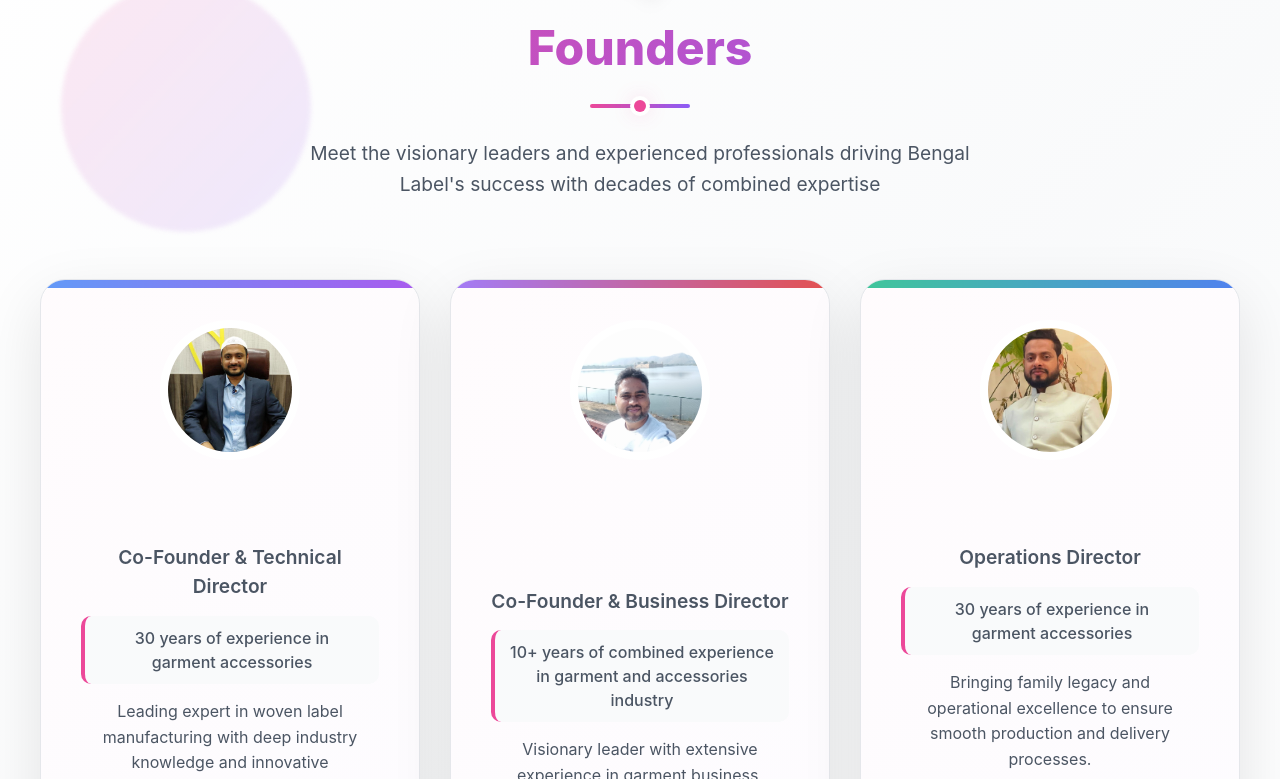
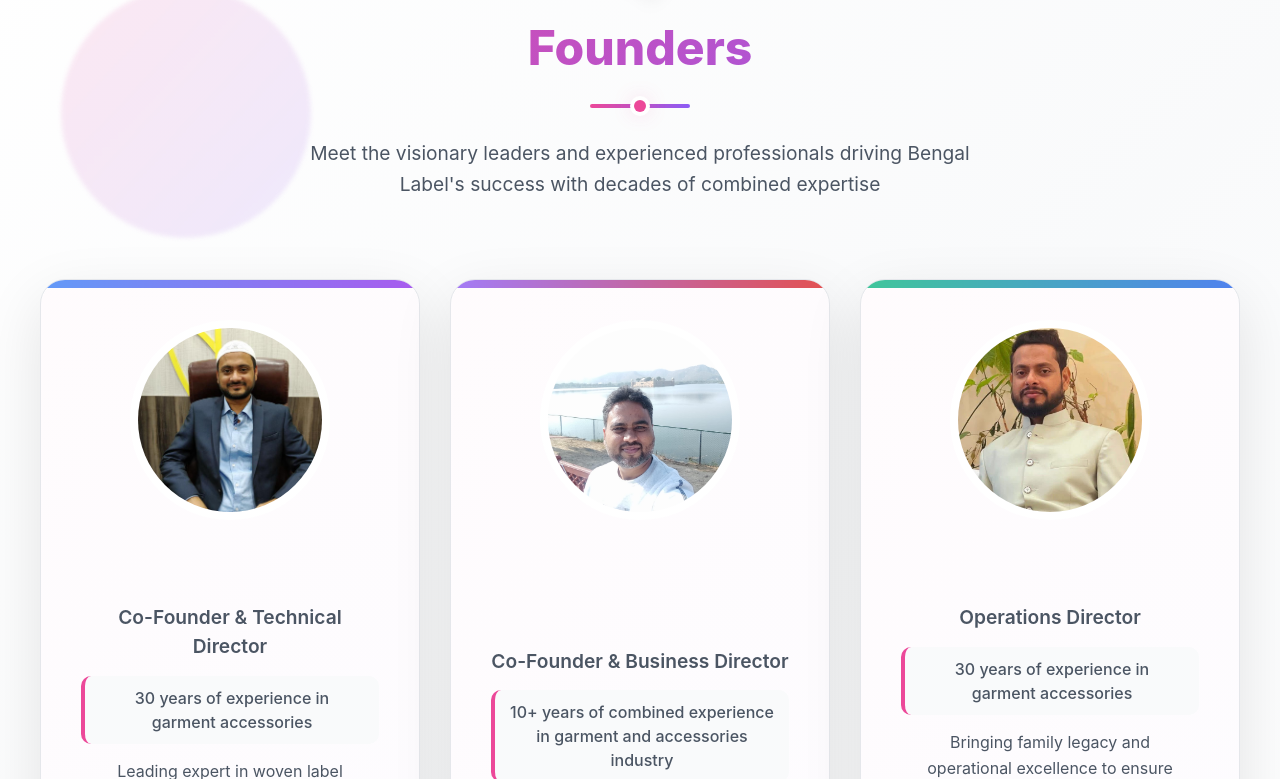
Before and after one commit to BasharatJS/bangal-label-demo-app, a React (Vite) app: page / in a window 1280 px wide. Shown: the part 6981-7760 px from the top of the page. Built offline with nearby package versions, Linux system fonts and the light colour scheme.

Commit message:
changes in styling

```diff
--- a/src/components/team-support/TeamSupport.css
+++ b/src/components/team-support/TeamSupport.css
@@ -354,8 +354,8 @@
 
 .member-image {
   position: relative;
-  width: 140px;
-  height: 140px;
+  width: 200px;
+  height: 200px;
   border-radius: 50%;
   overflow: hidden;
   background: var(--card-bg);
--- a/src/components/testimonials/Testimonials.jsx
+++ b/src/components/testimonials/Testimonials.jsx
@@ -13,9 +13,9 @@
   const testimonials = [
     {
       id: 1,
-      name: 'John Doe',
+      name: 'Aditya nolkha',
       position: 'CEO',
-      company: 'ADI & ARYA.',
+      company: 'Adi & Arya.',
       image: adiCeoImage,
       rating: 5,
       text: 'Amazing service.. on time delivery and consistence in quality.',
```
Also changed, not shown: 1 other file (tests, documents, lock files or other folders).
